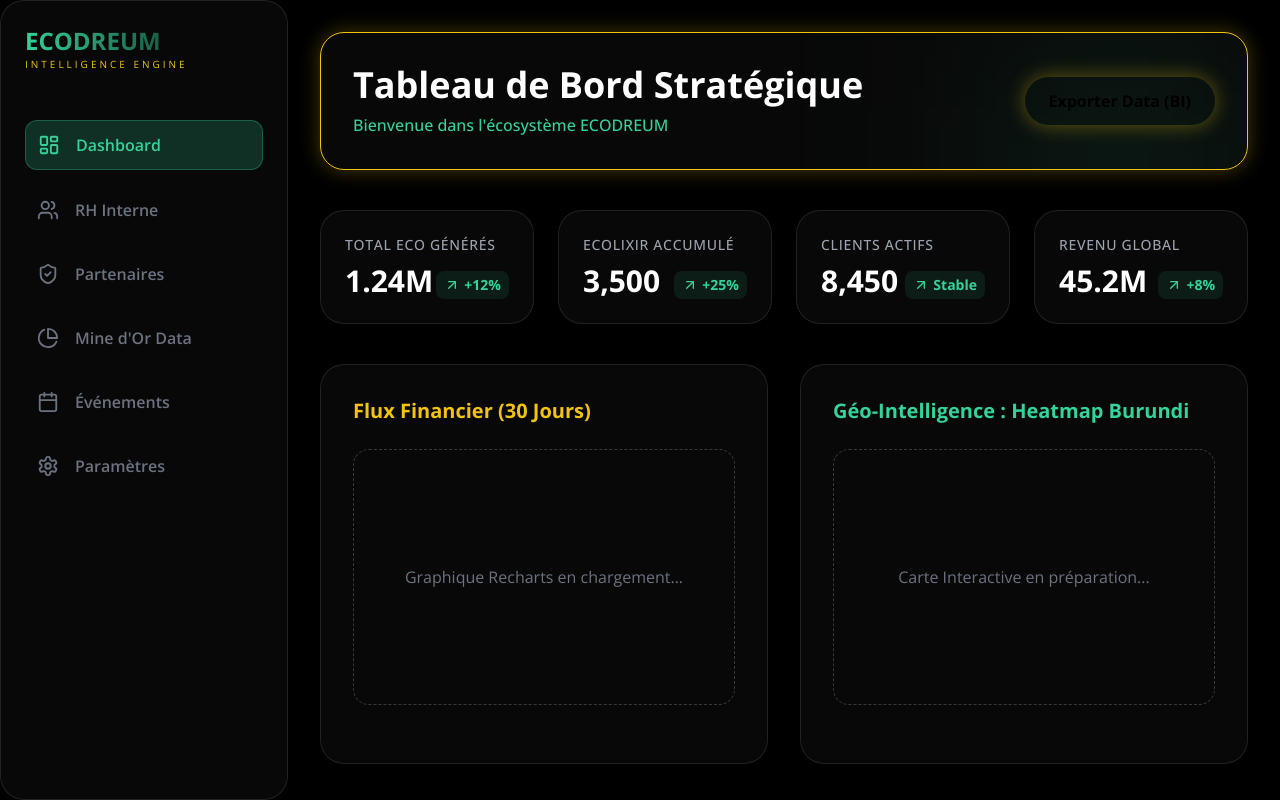
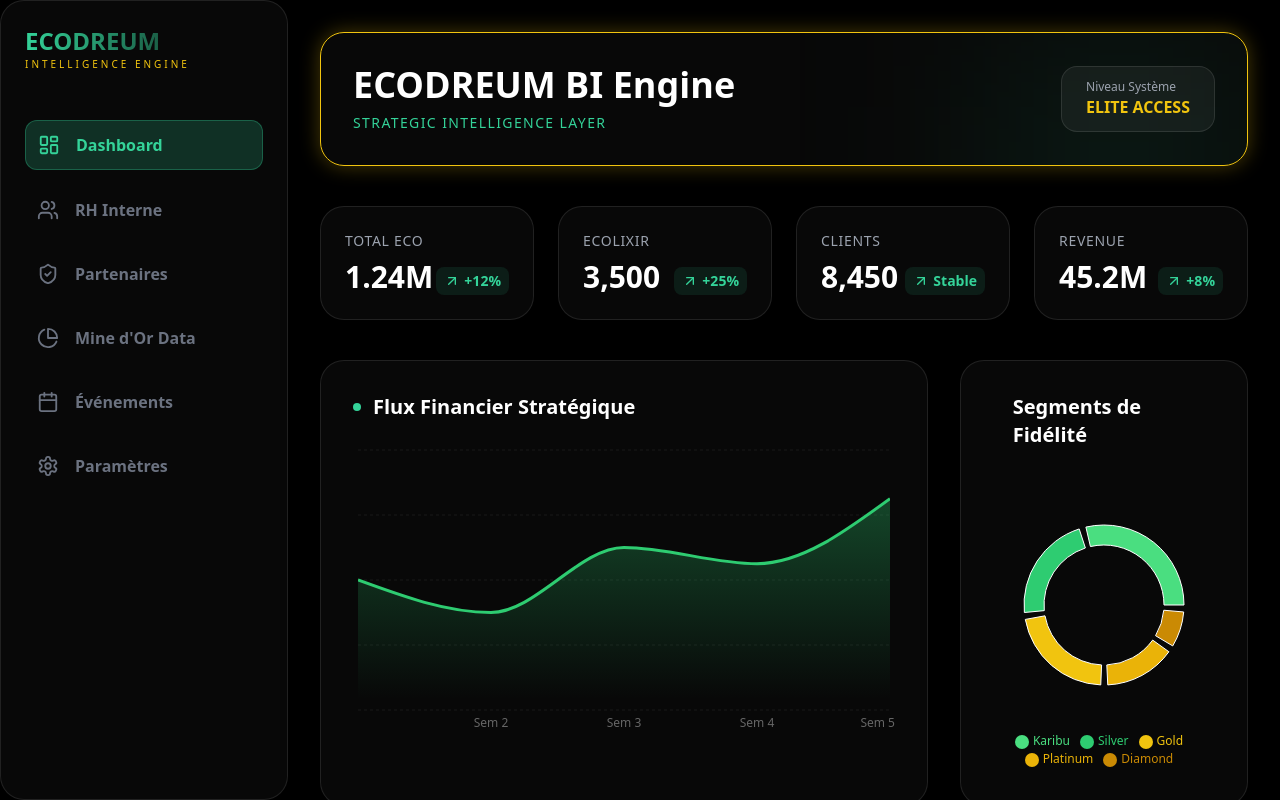
Before and after one commit to abdoulMalick2988/Gen-Alixir-2, a Next.js app: page / in a window 1280 px wide. Built offline with nearby package versions, Linux system fonts and the light colour scheme.

Commit message:
Update page.tsx

```diff
--- a/app/page.tsx
+++ b/app/page.tsx
@@ -1,45 +1,50 @@
 import Sidebar from "@/components/Sidebar";
 import StatCard from "@/components/StatCard";
+import MainChart from "@/components/MainChart";
+import LoyaltyChart from "@/components/LoyaltyChart";
 
 export default function Home() {
   return (
-    <div className="flex h-screen bg-black overflow-hidden">
+    <div className="flex h-screen bg-black overflow-hidden font-sans">
       <Sidebar />
 
       <main className="flex-1 p-8 overflow-y-auto">
-        {/* Header avec cadre doré fluorescent */}
-        <div className="gold-border-glow glass-card p-8 mb-10 flex justify-between items-center relative overflow-hidden">
+        {/* Header Gold Glow */}
+        <div className="gold-border-glow glass-card p-8 mb-10 flex flex-col md:flex-row justify-between items-center relative overflow-hidden">
           <div className="absolute top-0 right-0 w-64 h-64 bg-emerald-400/10 blur-[100px] -z-10"></div>
           <div>
-            <h2 className="text-4xl font-bold text-white mb-2">Tableau de Bord Stratégique</h2>
-            <p className="text-emerald-400 font-medium">Bienvenue dans l'écosystème ECODREUM</p>
+            <h2 className="text-4xl font-bold text-white mb-2">ECODREUM BI Engine</h2>
+            <p className="text-emerald-400 font-medium uppercase tracking-widest text-sm">Strategic Intelligence Layer</p>
           </div>
-          <button className="bg-gold text-black font-bold px-6 py-3 rounded-full hover:scale-105 transition-transform shadow-[0_0_20px_rgba(241,196,15,0.4)]">
-            Exporter Data (BI)
-          </button>
+          <div className="mt-4 md:mt-0 px-6 py-3 bg-white/5 border border-white/10 rounded-2xl">
+            <span className="text-gray-400 text-xs block">Niveau Système</span>
+            <span className="text-gold font-bold">ELITE ACCESS</span>
+          </div>
         </div>
 
-        {/* Ligne des KPIs */}
+        {/* KPIs Grid */}
         <div className="grid grid-cols-1 md:grid-cols-4 gap-6 mb-10">
-          <StatCard title="Total eCo Générés" value="1.24M" change="+12%" />
-          <StatCard title="eCoLixir Accumulé" value="3,500" change="+25%" />
-          <StatCard title="Clients Actifs" value="8,450" change="Stable" />
-          <StatCard title="Revenu Global" value="45.2M" change="+8%" />
+          <StatCard title="Total eCo" value="1.24M" change="+12%" />
+          <StatCard title="eCoLixir" value="3,500" change="+25%" />
+          <StatCard title="Clients" value="8,450" change="Stable" />
+          <StatCard title="Revenue" value="45.2M" change="+8%" />
         </div>
 
-        {/* Zone de la Phase 3 (Graphiques et Carte) */}
-        <div className="grid grid-cols-1 lg:grid-cols-2 gap-8">
-          <div className="glass-card p-8 min-h-[400px]">
-            <h3 className="text-xl font-bold text-gold mb-6">Flux Financier (30 Jours)</h3>
-            <div className="flex items-center justify-center h-64 border border-dashed border-white/20 rounded-2xl text-gray-500">
-               Graphique Recharts en chargement...
-            </div>
+        {/* Charts Section */}
+        <div className="grid grid-cols-1 lg:grid-cols-3 gap-8">
+          <div className="lg:col-span-2 glass-card p-8">
+            <h3 className="text-xl font-bold text-white mb-6 flex items-center">
+              <span className="w-2 h-2 bg-emerald-400 rounded-full mr-3"></span>
+              Flux Financier Stratégique
+            </h3>
+            <MainChart />
           </div>
-          <div className="glass-card p-8 min-h-[400px]">
-            <h3 className="text-xl font-bold text-emerald-400 mb-6">Géo-Intelligence : Heatmap Burundi</h3>
-            <div className="flex items-center justify-center h-64 border border-dashed border-white/20 rounded-2xl text-gray-500">
-               Carte Interactive en préparation...
-            </div>
+          <div className="glass-card p-8">
+            <h3 className="text-xl font-bold text-white mb-6 flex items-center">
+              <span className="w-2 h-2 bg-gold rounded-full mr-3"></span>
+              Segments de Fidélité
+            </h3>
+            <LoyaltyChart />
           </div>
         </div>
       </main>
```
